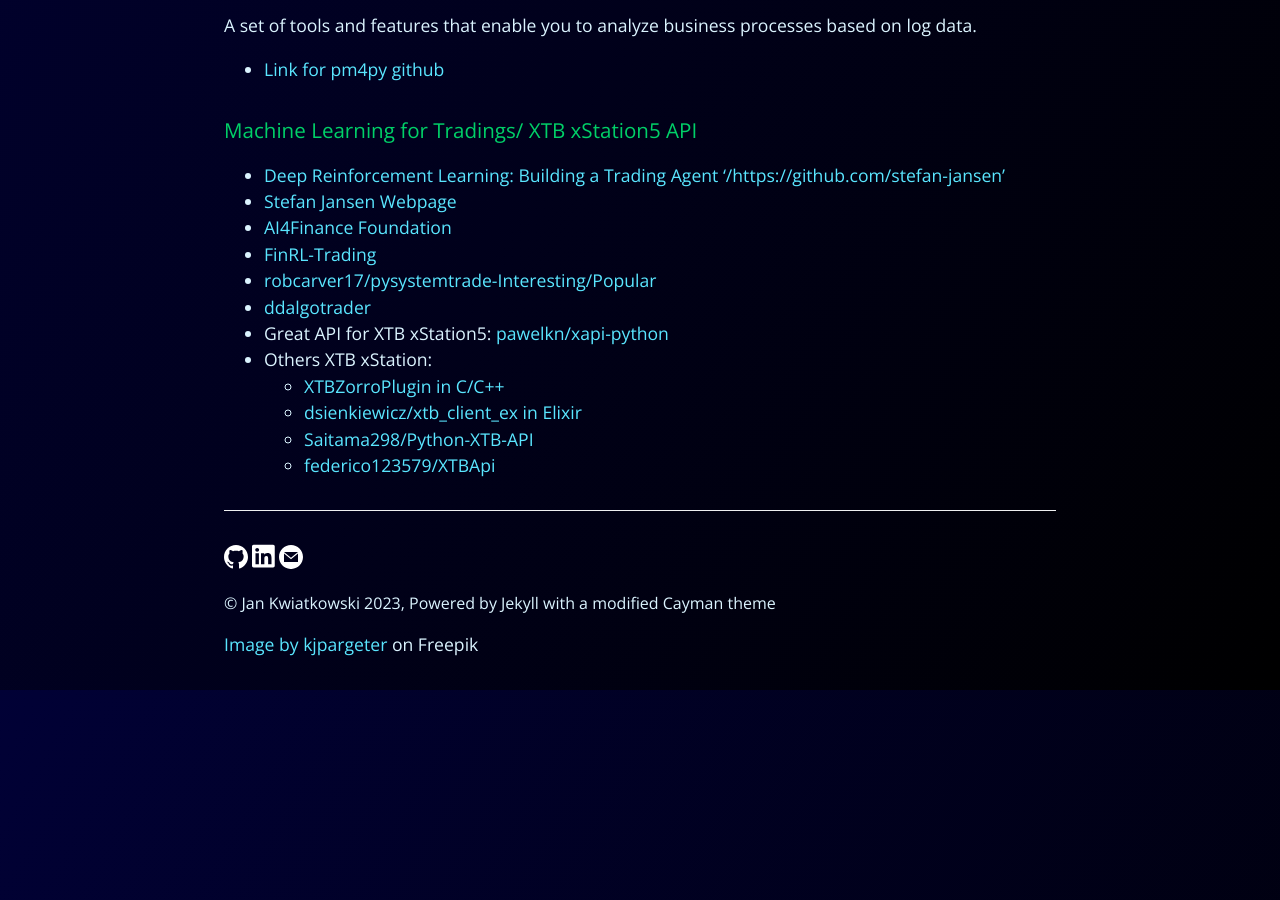
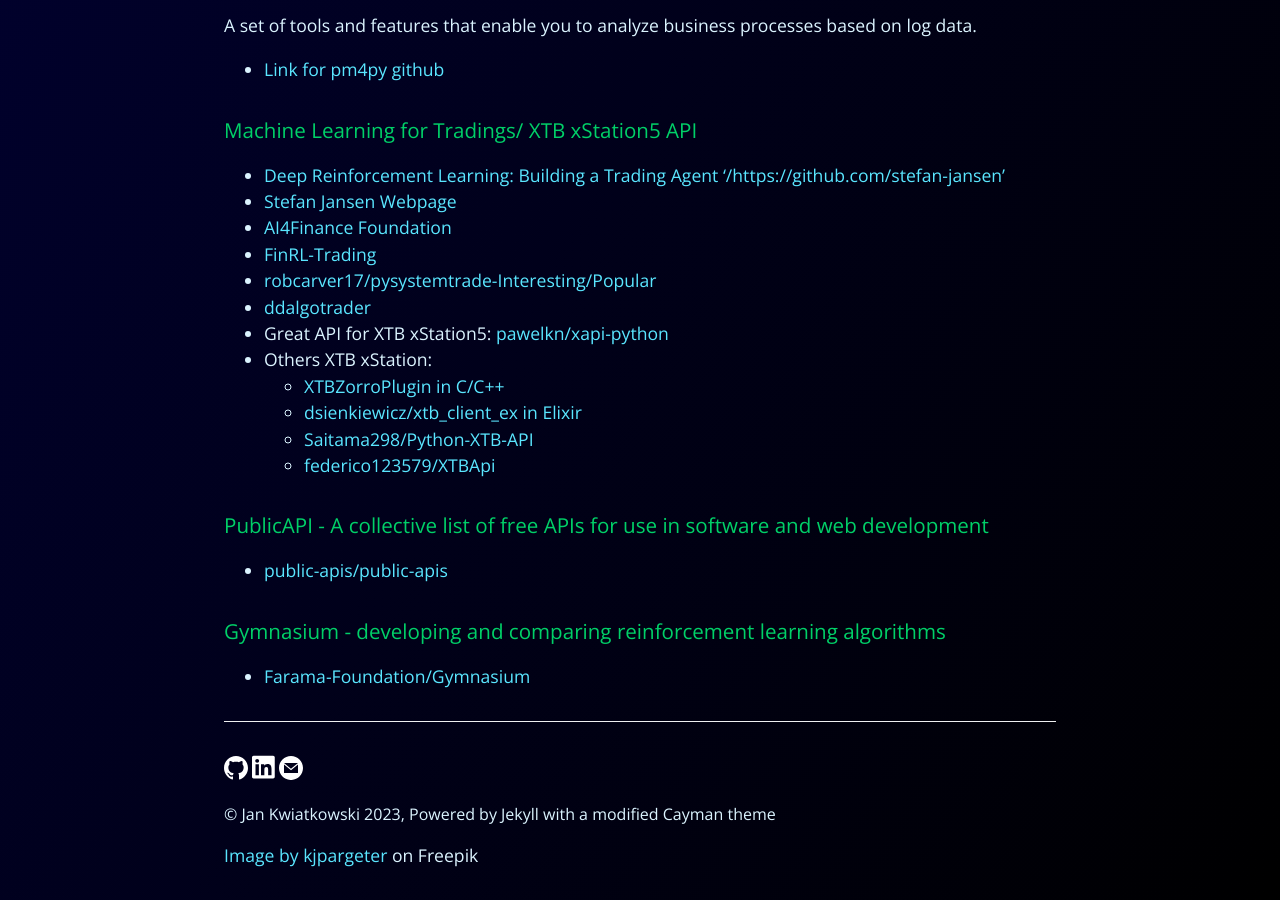
Before and after one commit to jkwiatk1/jk_website, a Jekyll site: the page built from _posts/2023-08-23-helpfull-links.md, in a window 1280 px wide and 900 px high, scrolled down 737 px. Built offline with Jekyll 4.4.1, drawn with Linux system fonts in a browser that asks for light colours.

Commit message:
Add some content to blog post

```diff
--- a/_posts/2023-08-23-helpfull-links.md
+++ b/_posts/2023-08-23-helpfull-links.md
@@ -30,3 +30,9 @@ A set of tools and features that enable you to analyze business processes based
     * [dsienkiewicz/xtb_client_ex in Elixir](https://github.com/dsienkiewicz/xtb_client_ex/tree/main)
     * [Saitama298/Python-XTB-API](https://github.com/Saitama298/Python-XTB-API)
     * [federico123579/XTBApi](https://github.com/federico123579/XTBApi/tree/master)
+
+### PublicAPI - A collective list of free APIs for use in software and web development
+* [public-apis/public-apis](https://github.com/public-apis/public-apis)
+
+### Gymnasium -  developing and comparing reinforcement learning algorithms
+* [Farama-Foundation/Gymnasium](https://github.com/Farama-Foundation/Gymnasium)
```
